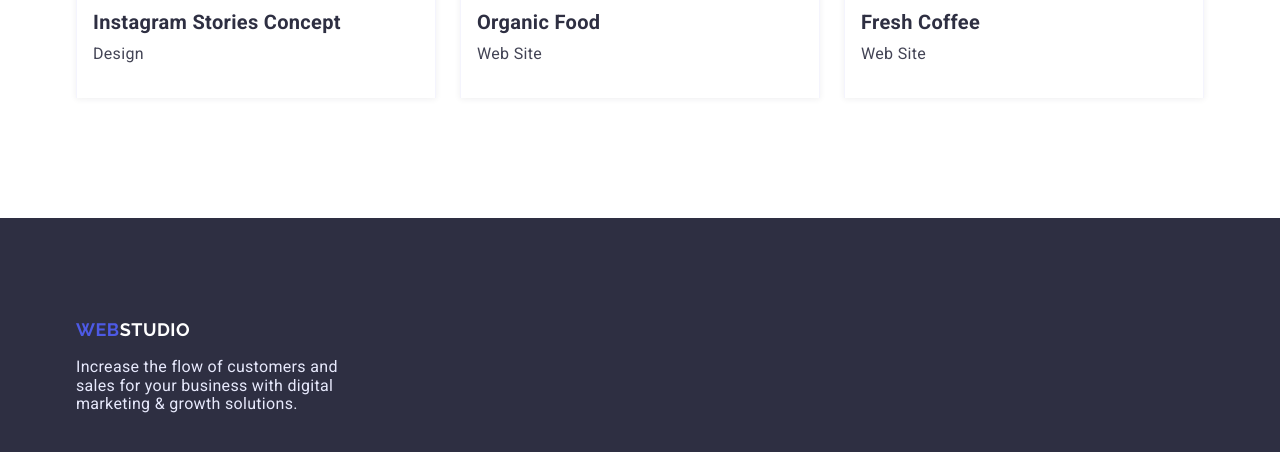
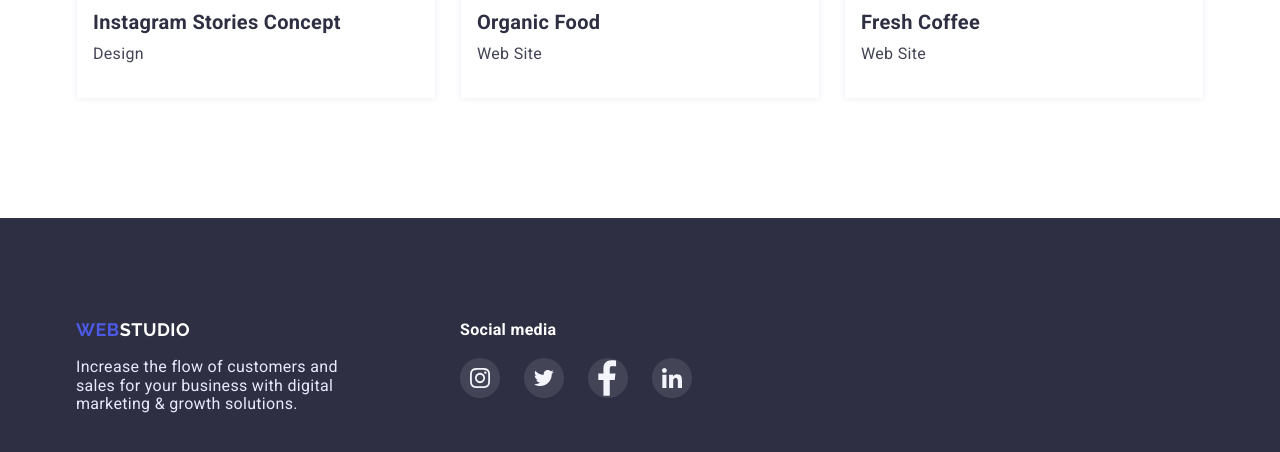
Before and after one commit to Enital/goit-markup-hw-04, a plain HTML site: page portfolio.html in a window 1280 px wide. Shown: the part 1534-1986 px from the top of the page. Drawn offline with nearby package versions, Linux system fonts and the light colour scheme.

Commit message:
Add files via upload

```diff
--- a/portfolio.html
+++ b/portfolio.html
@@ -202,7 +202,8 @@
     </main>
 
     <footer class="footer">
-      <div class="container">
+      <div class="container footer-cont">
+        <div class="footer-logo-text">
         <a class="logo-title logo-footer" href="index.html">
           <span class="logo">WEB</span><span class="footer-studio">STUDIO</span>
         </a>
@@ -210,6 +211,32 @@
           Increase the flow of customers and sales for your business with
           digital marketing & growth solutions.
         </p>
+        </div>
+        <div class="footer-social">
+          <p class="social-media">Social media</p>
+        <ul class="footer-social list">
+                  <li class="footer-icons">
+                    <svg width="20" heigh="20">
+                      <use href="./images/icons.svg#icon-instagram"></use>
+                    </svg>
+                  </li>
+                  <li class="footer-icons">
+                    <svg width="20" heigh="20">
+                      <use href="./images/icons.svg#icon-twitter"></use>
+                    </svg>
+                  </li>
+                  <li class="footer-icons">
+                    <svg width="20" heigh="20">
+                      <use href="./images/icons.svg#icon-facebook"></use>
+                    </svg>
+                  </li>
+                  <li class="footer-icons">
+                    <svg width="20" heigh="20">
+                      <use href="./images/icons.svg#icon-linkedin"></use>
+                    </svg>
+                  </li>
+                </ul>
+      </div>
       </div>
     </footer>
   </body>
```
